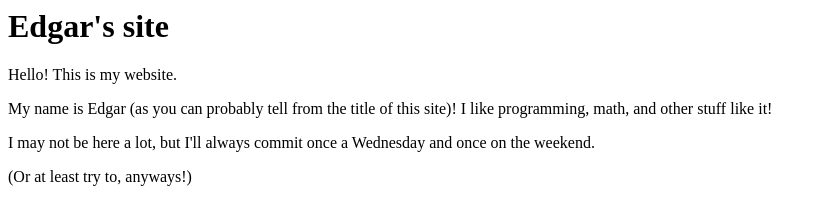
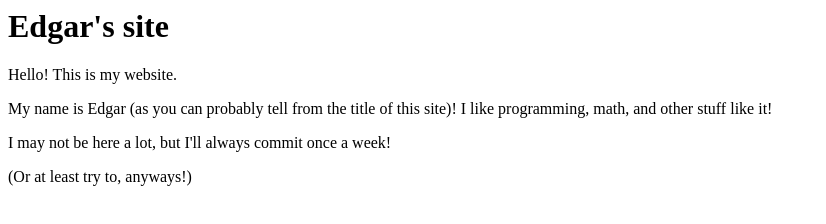
Before and after one commit to EdgarEatsPi/edgareatspi.github.io, a plain HTML site: page index.html in a window 1280 px wide. Shown: the whole page, without its empty margins (0-826 px from the left). Drawn offline with Linux system fonts and the light colour scheme.

Commit message:
Changed some content and added CSS

```diff
--- a/index.html
+++ b/index.html
@@ -2,6 +2,6 @@
     <h1>Edgar's site</h1>
     <p>Hello! This is my website.</p>
     <p>My name is Edgar (as you can probably tell from the title of this site)! I like programming, math, and other stuff like it!</p>
-    <p>I may not be here a lot, but I'll always commit once a Wednesday and once on the weekend.</p>
+    <p>I may not be here a lot, but I'll always commit once a week!</p>
     <p>(Or at least try to, anyways!)</p>
 </body>
```
Also changed, not shown: index.css (added).
